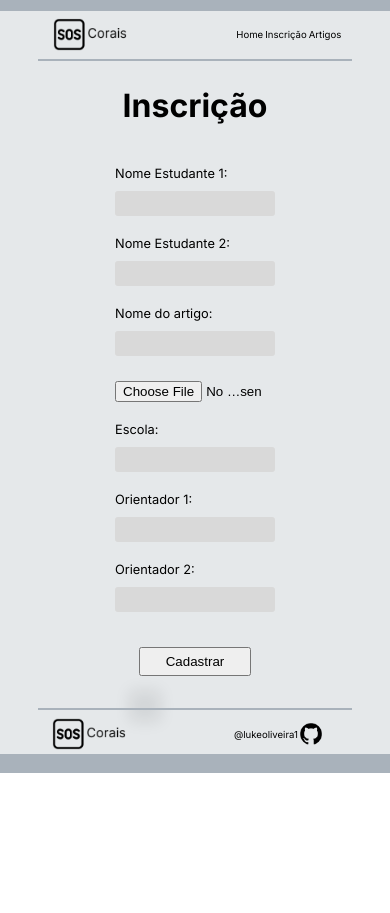
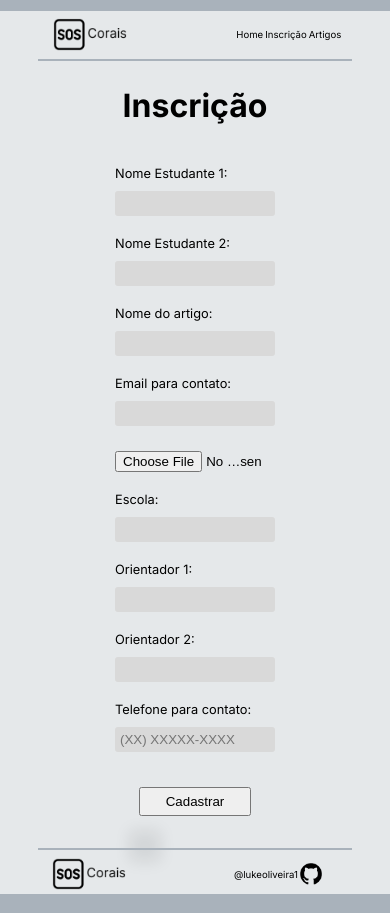
Before and after one commit to lukeoliveira1/sos-corais, a Next.js app: page /registration in a window 390 px wide. Before the commit the page ends 844 px from the top, so only its background shows below. Built offline with nearby package versions, Linux system fonts and the light colour scheme.

Commit message:
add email and phone number on registration

```diff
--- a/src/components/InputText/index.tsx
+++ b/src/components/InputText/index.tsx
@@ -7,10 +7,11 @@ interface InputTextProps {
   name: string;
   isRequired: boolean;
   value: string | ReadonlyArray<string> | number | undefined;
+  placeholder?: string;
   onChange: (event: React.ChangeEvent<HTMLInputElement>) => void;
 }
 
-export function InputText({ label, type, name, isRequired, value, onChange }: InputTextProps) {
+export function InputText({ label, type, name, isRequired, value, onChange, placeholder }: InputTextProps) {
   return (
     <div className={styles.divInput}>
       <label htmlFor={name} className={styles.label}>
@@ -21,6 +22,7 @@ export function InputText({ label, type, name, isRequired, value, onChange }: In
         name={name}
         required={isRequired}
         value={value}
+        placeholder={placeholder}
         className={styles.input}
         onChange={onChange}
       />
--- a/src/pages/api/registration/post.ts
+++ b/src/pages/api/registration/post.ts
@@ -8,10 +8,12 @@ export const postRegistration = async ({
     nameAdvisorTwo,
     nameSchool,
     nameArticle,
+    emailHead,
+    phoneNumberHead,
     article
 } : RegistrationForm) => {
     try {
-        return await api.post<RegistrationForm>("Registration/", {nameStudentOne, nameStudentTwo, nameAdvisorOne, nameAdvisorTwo, nameSchool, nameArticle, article}, {
+        return await api.post<RegistrationForm>("Registration/", {nameStudentOne, nameStudentTwo, nameAdvisorOne, nameAdvisorTwo, nameSchool, nameArticle, emailHead, phoneNumberHead, article}, {
             headers: {
                 'Content-Type': 'multipart/form-data'
               }
--- a/src/pages/registration.tsx
+++ b/src/pages/registration.tsx
@@ -23,6 +23,8 @@ export default function Registration() {
   const [nameAdvisorTwo, setNameAdvisorTwo] = useState<string>('');
   const [nameSchool, setNameSchool] = useState<string>('');
   const [nameArticle, setNameArticle] = useState<string>('');
+  const [emailHead, setEmailHead] = useState<string>('');
+  const [phoneNumberHead, setPhoneNumberHead] = useState<string>('');
   const [article, setArticle] = useState<File | null>(null);
 
   function handleFile (event : any) {
@@ -44,10 +46,12 @@ export default function Registration() {
           nameAdvisorTwo,
           nameSchool,
           nameArticle,
+          emailHead,
+          phoneNumberHead,
           article,
         }
 
-        await postRegistration(formData)
+        const pass = await postRegistration(formData)
 
         setNameStudentOne('')
         setNameStudentTwo('')
@@ -55,12 +59,17 @@ export default function Registration() {
         setNameAdvisorTwo('')
         setNameSchool('')
         setNameArticle('')
+        setEmailHead('')
+        setPhoneNumberHead('')
         setArticle(null)
+
+        if(pass) {
+          router.push('./registration')
+        }
       }
     } catch (err) {
       alert(err)
     } finally {
-      router.push('./')
     }
   }
 
@@ -103,6 +112,15 @@ export default function Registration() {
               onChange={(event) => setNameArticle(event.target.value)}
               />
 
+            <InputText
+              type="text"
+              label='Email para contato:'
+              name='emailHead'
+              isRequired={true}
+              value={emailHead}
+              onChange={(event) => setEmailHead(event.target.value)}
+            />
+
              <input
                type="file"
                name="article"
@@ -143,6 +161,16 @@ export default function Registration() {
               onChange={(event) => setNameAdvisorTwo(event.target.value)}
               />
 
+            <InputText
+              type="tel"
+              label='Telefone para contato:'
+              name='phoneNumberHead'
+              isRequired={true}
+              placeholder='(XX) XXXXX-XXXX'
+              value={phoneNumberHead}
+              onChange={(event) => setPhoneNumberHead(event.target.value)}
+            />
+
             <div className={styles.formButton}>
               <Button />
             </div>
--- a/src/types/Registration.ts
+++ b/src/types/Registration.ts
@@ -6,5 +6,7 @@ export interface RegistrationForm {
   nameAdvisorTwo: string,
   nameSchool: string,
   nameArticle: string,
+  emailHead: string,
+  phoneNumberHead: string,
   article: File | null,
 }
```
